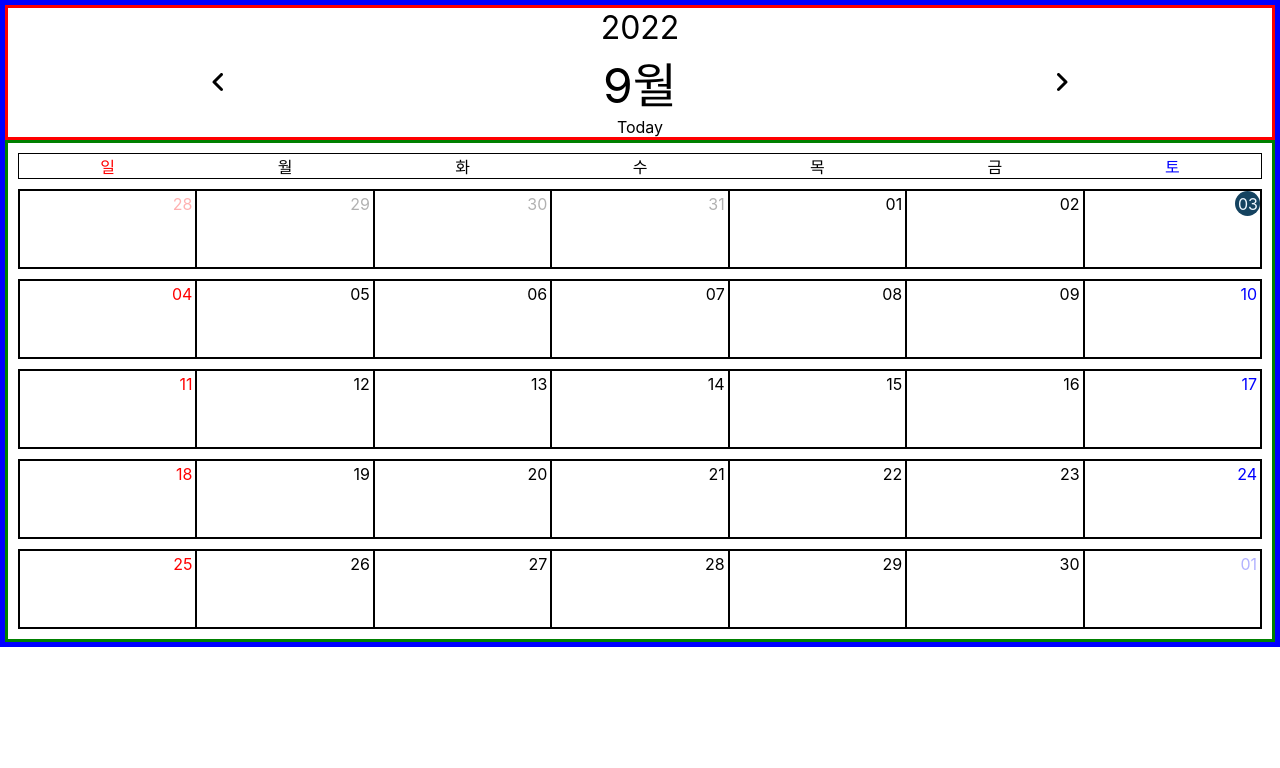
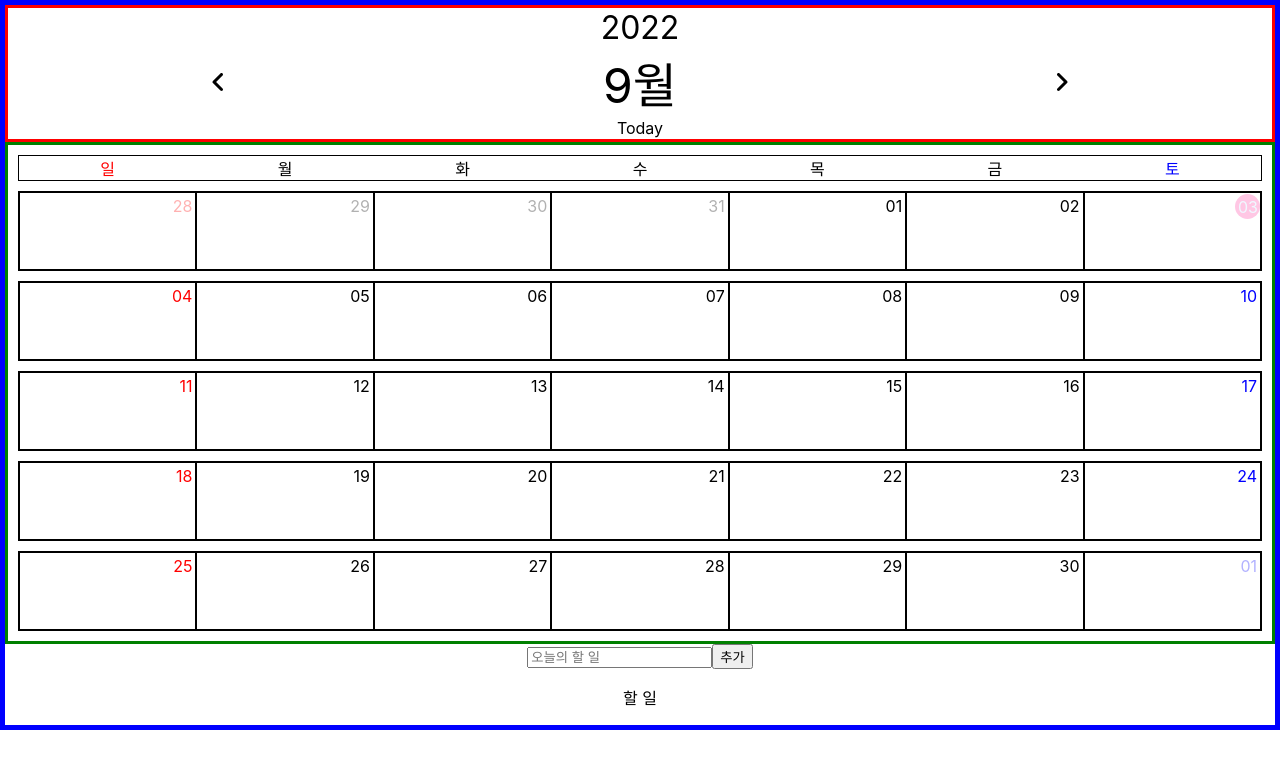
Before and after one commit to YennieJ/Yen_calendar, a React (Create React App) app: page / in a window 1280 px wide. Shown: the top 768 px of the page. Built offline with nearby package versions, Linux system fonts and the light colour scheme.

Commit message:
half todoList

```diff
--- a/src/App.css
+++ b/src/App.css
@@ -53,7 +53,21 @@
 }
 .box {
   border: 1px solid black;
-  size: 50px;
+  position: relative;
+}
+
+.today {
+  padding: 1px;
+}
+.today .text {
+  position: absolute;
+  right: 0;
+
+  width: 25px;
+  height: 25px;
+  background-color: #ffc7e4;
+  color: aliceblue;
+  border-radius: 50%;
 }
 
 .text {
@@ -62,15 +76,10 @@
   padding: 3px;
 }
 
-.selected .text {
-  float: right;
-  width: 25px;
-  height: 25px;
-  background-color: #154360;
-  color: aliceblue;
-  border-radius: 50%;
-}
-
 .grayed .text {
   opacity: 0.3;
 }
+
+.calendarbottm {
+  height: 500px;
+}
--- a/src/app.jsx
+++ b/src/app.jsx
@@ -1,4 +1,5 @@
 import "./app.css";
+// import Checkbox from "./common/checkbox";
 import Calendar from "./components/calendar/calendar";
 
 function App() {
--- /dev/null
+++ b/src/common/checkbox.jsx
@@ -0,0 +1,59 @@
+import React, { useState, useRef } from "react";
+
+const Checkbox = () => {
+  const [todoList, setTodoList] = useState([]);
+  const [text, setText] = useState("");
+  const inputRef = useRef(null);
+
+  const [edited, setEdited] = useState(false);
+  // const [newText, setNewTest] = useState(todoItem.text);
+
+  const todoItema = todoList.map((todoItem) => {
+    console.log(todoItem);
+    return todoItem;
+  });
+
+  console.log(todoItema);
+  console.log(todoList);
+
+  const onChangeInput = (e) => {
+    setText(e.target.value);
+  };
+  const onPressSubmitButton = (e) => {
+    e.preventDefault();
+
+    // todoItemList에 값 추가
+    const nextTodoList = todoList.concat({
+      id: todoList.length,
+      text,
+      checked: false,
+      deleted: false,
+    });
+    setTodoList(nextTodoList);
+
+    // input 값 초기화 및 포커싱
+    setText("");
+    inputRef.current.focus();
+  };
+  return (
+    <>
+      <form onSubmit={onPressSubmitButton} className="todoapp__inputbox">
+        {/* 아이템 내용 입력 input */}
+        <input
+          type="text"
+          name="todoItem"
+          value={text}
+          ref={inputRef}
+          placeholder="할 일을 입력해주세요"
+          className="todoapp__inputbox-inp"
+          onChange={onChangeInput}
+        />
+        {/* 입력 후 아이템 추가 버튼 */}
+        <button type="submit" className="todoapp__inputbox-add-btn">
+          추가
+        </button>
+      </form>
+    </>
+  );
+};
+export default Checkbox;
--- a/src/components/calendar/calendar.jsx
+++ b/src/components/calendar/calendar.jsx
@@ -1,6 +1,9 @@
 import React, { useState, useRef } from "react";
 import dayjs from "dayjs";
 import "@fortawesome/fontawesome-free/js/all.js";
+import { useEffect } from "react";
+import Checkbox from "../../common/checkbox";
+import Todo from "./todo/todo";
 
 const Calendar = () => {
   const weekday = require("dayjs/plugin/weekday");
@@ -11,30 +14,6 @@ const Calendar = () => {
 
   const [date, setDate] = useState(dayjs());
 
-  // const formRef = useRef();
-  // const inputRef = useRef();
-  // const [input, setInput] = useState(["yen", "jin", "leah", "julie"]);
-
-  // const a = () => {
-  //   input.map((item, i) => <li key={i}>{item}</li>);
-  // };
-  // const handleInputbutton = (event) => {
-  //   event.preventDefault();
-  //   setInput();
-  //   formRef.current.reset();
-  // };
-
-  // const handleInputbutton = (event) => {
-  //   event.preventDefault();
-  //   setInput(inputRef.current.value);
-  //   formRef.current.reset();
-  // };
-
-  // const names = ["yen", "jin", "leah", "julie"];
-
-  // const nameList = names.map((name, i) => <li key={i}>{name}</li>);
-  // console.log(names);
-  // console.log(nameList);
   // ?true(1):다음 달 :false(0)는 이전 달
   const controlMonth = (e) =>
     e
@@ -54,7 +33,10 @@ const Calendar = () => {
 
   //오늘로
 
-  const goToday = () => setDate(dayjs());
+  const goToday = () => {
+    setDate(dayjs());
+    // inputRef.current.focus();
+  };
 
   // 요일
   const week = [];
@@ -66,6 +48,35 @@ const Calendar = () => {
     );
   }
 
+  //todo 를 위한
+  // const formRef = useRef();
+  // const inputRef = useRef();
+  // const [todoLists, setTodoLists] = useState(
+  //   () => JSON.parse(window.localStorage.getItem("todo")) || []
+  // );
+  // const [todoDate, setTodoDate] = useState(date.format("YYYYMMDD"));
+  ////
+
+  // const handleInputbutton = (event) => {
+  //   event.preventDefault();
+  //   setTodoLists([...todoLists, inputRef.current.value]);
+  //   formRef.current.reset();
+  //   inputRef.current.focus();
+  // };
+
+  // useEffect(() => {
+  //   window.localStorage.setItem("todo", JSON.stringify(todoLists));
+  // }, [todoLists]);
+  // ///
+
+  // const todoList = todoLists.map((todo, i) => (
+  //   <div key={i}>
+  //     <input type="checkbox" />
+  //     <span>{todo}</span>
+  //   </div>
+  // ));
+
+  ////////////
   const showDate = () => {
     // 초기값은 오늘
     const today = date;
@@ -98,28 +109,40 @@ const Calendar = () => {
                 .week(week)
                 .add(n + i, "day");
               //오늘 표시하기
-              let isSelected =
+              let isToday =
                 fixToday.format("YYYYMMDD") === current.format("YYYYMMDD")
-                  ? "selected"
+                  ? "today"
                   : "";
               //이번 달이 아닌 다른 달의 날짜면 회색으로
               let isGrayed =
                 current.format("MM") !== today.format("MM") ? "grayed" : "";
 
               return (
-                <span className={`box ${isSelected} ${isGrayed}`} key={i}>
-                  <div className="text">{current.format("DD")}</div>
-                </span>
+                <div className={`box ${isToday} ${isGrayed}`} key={i}>
+                  <div
+                    className="text"
+                    // onClick={() => {
+                    //   setTodoDate(current.format("YYYYMMDD"));
+                    //   inputRef.current.focus();
+                    // }}
+                    //
+                  >
+                    {current.format("DD")}
+                  </div>
+                  {/* <div>{todoLists.length}</div> */}
+                </div>
               );
             })}
         </div>
       );
     }
+
     return dates;
   };
 
   return (
     <div className="wrapper">
+      <div className="calendar">
         <div className="calendarHead">
           <div className="year">{date.format("YYYY")}</div>
           <div className="controlMonth">
@@ -140,12 +163,19 @@ const Calendar = () => {
         <div className="calendarBody">
           <div className="week">{week}</div>
           {showDate()}
-        {/* <form ref={formRef} className="write">
+        </div>
+      </div>
+      {/* <div className="todo">
+        <div>{todoDate}</div>
+        <div>{`오늘의 할일 ${todoLists.length}개`}</div>
+
+        <form ref={formRef} className="write">
           <input ref={inputRef} type="text" />
           <button onClick={handleInputbutton}>추가</button>
         </form>
-        <ul>{input}</ul> */}
-      </div>
+        {todoList}
+      </div> */}
+      <Todo></Todo>
     </div>
   );
 };
--- /dev/null
+++ b/src/components/calendar/todo/components/inputBox/inputBox.jsx
@@ -0,0 +1,49 @@
+import React, { useRef, useState } from "react";
+
+const InputBox = ({ todoList, setTodoList }) => {
+  const [text, setText] = useState("");
+  const inputRef = useRef(null);
+
+  // input 값 가져오기
+  const onChangeInput = (e) => {
+    setText(e.target.value);
+  };
+
+  const onPressSubmitButton = (e) => {
+    e.preventDefault();
+
+    // todoItemList에 값 추가
+    const currentTodoList = todoList.concat({
+      id: todoList.length,
+      text,
+      checked: false,
+      deleted: false,
+    });
+    setTodoList(currentTodoList);
+
+    // input 값 초기화 및 포커싱
+    setText("");
+    inputRef.current.focus();
+  };
+
+  return (
+    <form onSubmit={onPressSubmitButton} className="todoapp__inputbox">
+      {/* 아이템 내용 입력 input */}
+      <input
+        type="text"
+        name="todoItem"
+        value={text}
+        ref={inputRef}
+        placeholder="오늘의 할 일"
+        className="todoapp__inputbox-inp"
+        onChange={onChangeInput}
+      />
+      {/* 입력 후 아이템 추가 버튼 */}
+      <button type="submit" className="todoapp__inputbox-add-btn">
+        추가
+      </button>
+    </form>
+  );
+};
+
+export default InputBox;
--- /dev/null
+++ b/src/components/calendar/todo/components/todoItemList/todoItem/todoItem.jsx
@@ -0,0 +1,123 @@
+import React, { useEffect, useRef, useState } from "react";
+
+const TodoItem = ({ todoItem, todoList, setTodoList }) => {
+  const [edited, setEdited] = useState(false);
+  const [newText, setNewTest] = useState(todoItem.text);
+
+  const editInputRef = useRef(null);
+
+  useEffect(() => {
+    // edit 모드일때 포커싱을 한다.
+    if (edited) {
+      editInputRef.current.focus();
+    }
+  }, [edited]);
+
+  const onChangeCheckbox = () => {
+    const nextTodoList = todoList.map((item) => ({
+      ...item,
+      // id 값이 같은 항목의 checked 값을 Toggle 함
+      checked: item.id === todoItem.id ? !item.checked : item.checked,
+    }));
+
+    setTodoList(nextTodoList);
+  };
+
+  const onClickEditButton = () => {
+    setEdited(true);
+  };
+
+  const onChangeEditInput = (e) => {
+    setNewTest(e.target.value);
+  };
+
+  const onClickSubmitButton = (e) => {
+    if (e.key === "Enter") {
+      const nextTodoList = todoList.map((item) => ({
+        ...item,
+        text: item.id === todoItem.id ? newText : item.text, // 새로운 아이템 내용을 넣어줌
+      }));
+      setTodoList(nextTodoList);
+
+      setEdited(false);
+    }
+  };
+
+  const onClickDeleteButton = () => {
+    if (window.confirm("정말로 지우실건가요?")) {
+      const nextTodoList = todoList.map((item) => ({
+        ...item,
+        deleted: item.id === todoItem.id ? true : item.deleted,
+      }));
+
+      setTodoList(nextTodoList);
+    }
+  };
+
+  return (
+    <li className="todoapp__item">
+      {/* 아이템 완료 체크 / 체크 해제를 위한 체크박스 */}
+      <input
+        type="checkbox"
+        className="todoapp__item-checkbox"
+        checked={todoItem.checked}
+        onChange={onChangeCheckbox}
+      />
+      {
+        // 아이템 내용
+        edited ? (
+          <input
+            type="text"
+            className="todoapp__item-edit-input"
+            value={newText}
+            ref={editInputRef}
+            onChange={onChangeEditInput}
+            onKeyPress={onClickSubmitButton}
+          />
+        ) : (
+          <span
+            className={`todoapp__item-ctx ${
+              todoItem.checked ? "todoapp__item-ctx-checked" : ""
+            }`}
+          >
+            {todoItem.text}
+          </span>
+        )
+      }
+      {
+        // 수정 버튼
+        // 완료한 일인 경우에는 null을 반환하여 보이지 않도록 함
+        !todoItem.checked ? (
+          edited ? (
+            <button
+              type="button"
+              className="todoapp__item-edit-btn"
+              onClick={onClickSubmitButton}
+            >
+              👌
+            </button>
+          ) : (
+            <button
+              type="button"
+              className="todoapp__item-edit-btn"
+              onClick={onClickEditButton}
+            >
+              ✏
+            </button>
+          )
+        ) : null
+      }
+
+      {/* 삭제 버튼 */}
+      <button
+        type="button"
+        className="todoapp__item-delete-btn"
+        onClick={onClickDeleteButton}
+      >
+        🗑
+      </button>
+    </li>
+  );
+};
+
+export default TodoItem;
--- /dev/null
+++ b/src/components/calendar/todo/components/todoItemList/todoItemList.jsx
@@ -0,0 +1,32 @@
+import React from "react";
+import TodoItem from "./todoItem/todoItem";
+
+const TodoItemList = ({ title, todoList, setTodoList, checkedList }) => (
+  <div className="todoapp__list">
+    {/* props로 부터 title 값을 전달 받음 */}
+    <p className="todoapp__list-tit">{title}</p>
+
+    <ul className="todoapp__list-ul">
+      {todoList && // todoList가 있을때만 출력
+        todoList.map((todoItem) => {
+          // 삭제한 항목인 경우, 출력하지 않음 (deleted가 true)
+          if (todoItem.deleted) return null;
+
+          // checkedList 값에 따라 '할 일 목록' 또는 '완료한 목록'을 출력
+          if (checkedList !== todoItem.checked) return null;
+
+          return (
+            // map을 이용하여 ToDoItem을 출력
+            <TodoItem
+              key={todoItem.id}
+              todoItem={todoItem}
+              todoList={todoList}
+              setTodoList={setTodoList}
+            />
+          );
+        })}
+    </ul>
+  </div>
+);
+
+export default TodoItemList;
--- /dev/null
+++ b/src/components/calendar/todo/todo.jsx
@@ -0,0 +1,32 @@
+import React, { useState, useEffect } from "react";
+import InputBox from "./components/inputBox/inputBox";
+import ToDoItemList from "./components/todoItemList/todoItemList";
+
+const Todo = () => {
+  const [todoList, setTodoList] = useState(
+    () => JSON.parse(window.localStorage.getItem("todo")) || []
+  );
+
+  useEffect(() => {
+    window.localStorage.setItem("todo", JSON.stringify(todoList));
+  }, [todoList]);
+
+  console.log(todoList);
+
+  return (
+    <div>
+      {/* ToDo Item을 추가할 수 있는 input 박스 */}
+      <InputBox todoList={todoList} setTodoList={setTodoList} />
+
+      {/* 할 일 Item 리스트 */}
+      <ToDoItemList
+        title={"할 일"}
+        todoList={todoList}
+        setTodoList={setTodoList}
+        checkedList={false} // (체크되지 않은) 할 일 목록
+      />
+    </div>
+  );
+};
+
+export default Todo;
```
Lines whose indentation alone changed are shown as unchanged.
